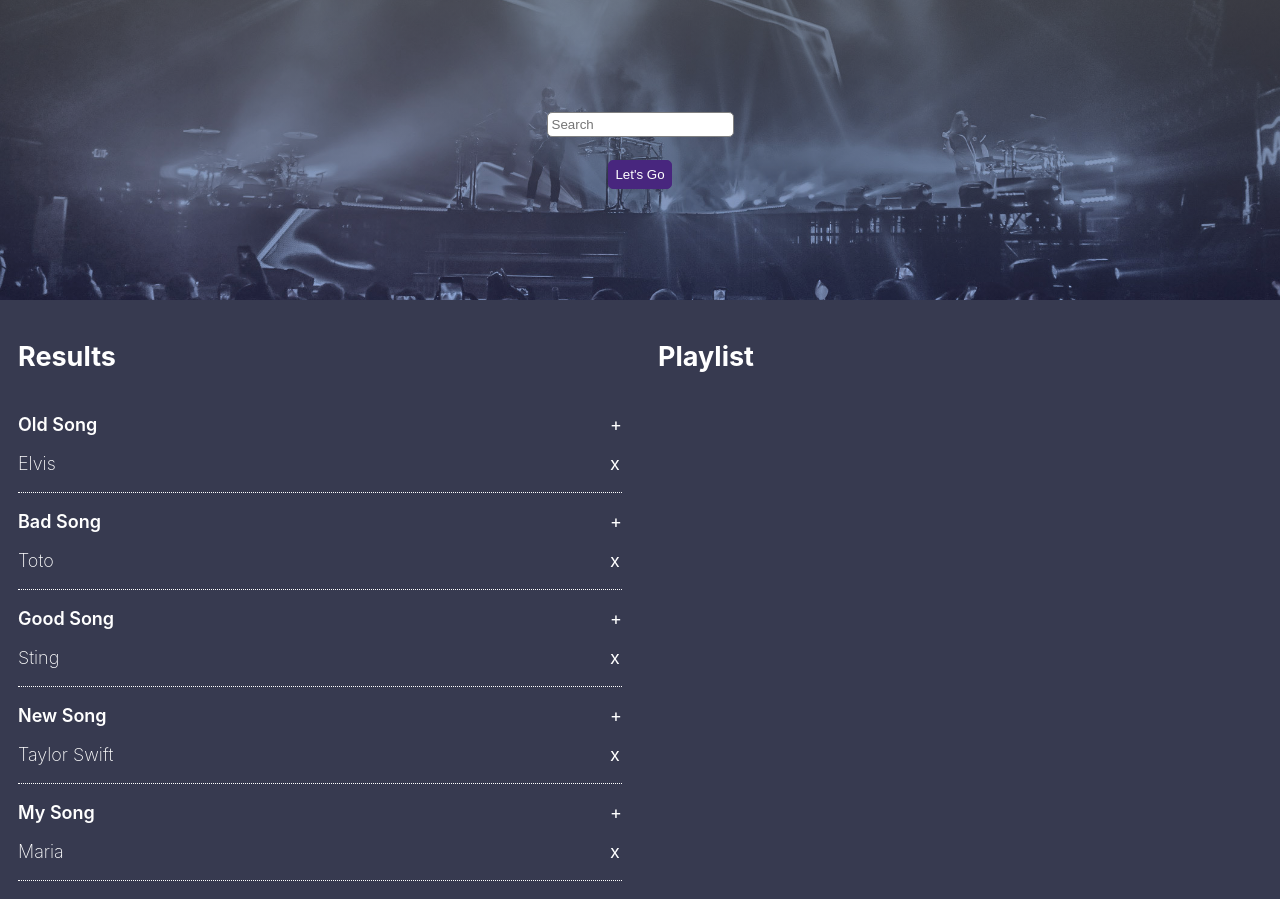
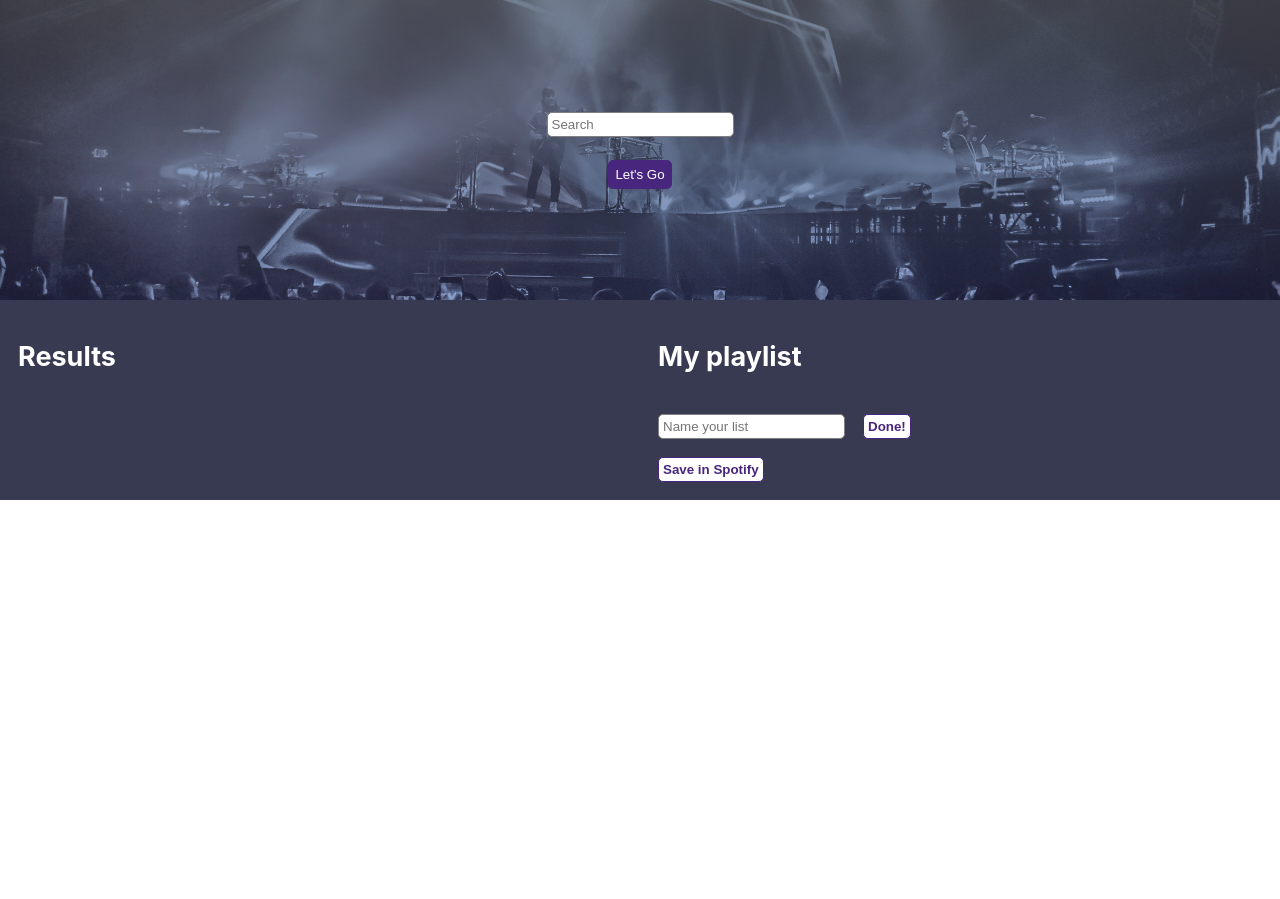
Before and after one commit to mavima/musica, a React app: page / in a window 1280 px wide. After the commit the page ends 800 px from the top, so only its background shows below. Built offline with nearby package versions, Linux system fonts and the light colour scheme.

Commit message:
search working from static data

```diff
--- a/src/components/App/App.js
+++ b/src/components/App/App.js
@@ -8,27 +8,32 @@ const musicList = [
   {
       name: "Old Song",
       artist: "Elvis",
-      key: 1
+      album: "E-album",
+      id: 1
   },
   {
       name: "Bad Song",
       artist: "Toto",
-      key: 2
+      album: "O-album",
+      id: 2
   },
   {
       name: "Good Song",
       artist: "Sting",
-      key: 3
+      album: "S-album",
+      id: 3
   },
   {
       name: "New Song",
       artist: "Taylor Swift",
-      key: 4
+      album: "T-album",
+      id: 4
   },
   {
       name: "My Song",
       artist: "Maria",
-      key: 5
+      album: "M-album",
+      id: 5
   },
 ]
 
@@ -36,20 +41,61 @@ function App() {
 
   const [track, setTrack] = useState();
   const [myList, setMyList] = useState([]);
+  const [results, setResults] = useState([]);
+  const [listName, setListName] = useState("My playlist");
+  const [term, setTerm] = useState("");
+
+  const handleTermChange = (event) => {
+      setTerm(event.target.value);
+  }
+
+  const addToList = (event) => {
+    const TargetId = parseInt(event.target.dataset.id);
+    const mySongs = myList;
+    const songs = results;
+    if (mySongs.find(song => song.id === TargetId)) {
+        return;
+    } else {
+        songs.find((song) =>  {
+            if (song.id === TargetId) {
+              setMyList((prev) => {
+                return [song, ...prev];
+            })};
+        });
+    }
+}
 
   const removeFromList = (event) => {
-    const id = parseInt(event.target.dataset.id);
+    const targetId = parseInt(event.target.dataset.id);
     setMyList((prev) => {
-      return prev.filter((song) => song.key !== id);
+      return prev.filter((song) => song.id !== targetId);
     });
   };
 
   return (
     <div className="App">
-      <SearchBar musicList = {musicList} />
+      <SearchBar
+        musicList = {musicList}
+        handleTermChange={handleTermChange}
+        setTerm = {setTerm}
+        term = {term}
+        results = {results}
+        setResults = {setResults}
+      />
       <div className={styles.container}>
-        <Results musicList = {musicList} myList = {myList} setMyList = {setMyList} removeFromList = {removeFromList}/>
-        <Playlist myList = {myList} setMyList = {setMyList} removeFromList = {removeFromList}/>
+        <Results
+          results = {results}
+          addToList = {addToList}
+          removeFromList = {removeFromList}
+        />
+        <Playlist
+          myList = {myList}
+          removeFromList = {removeFromList}
+          listName = {listName}
+          setListName = {setListName}
+          handleTermChange = {handleTermChange}
+          term = {term}
+        />
       </div>
     </div>
   );
--- a/src/components/Playlist/Playlist.js
+++ b/src/components/Playlist/Playlist.js
@@ -1,19 +1,39 @@
-import React from 'react';
+import React, { useState } from 'react';
 import styles from "./Playlist.module.css";
 import Track from '../Track/Track.js';
 
 const Playlist = (props) => {
 
 
+    const sendToSpotify = () => {
+        console.log("sending to spotify");
+    }
+
+
+    const handleNameChange = (term) => {
+        props.setListName(props.term);
+    }
+
+    const handleSubmit = (event) => {
+        event.preventDefault();
+        handleNameChange(props.term);
+    }
+
+
     if (props.myList) {
         return (
             <div className={styles.playlist}>
-                <h2>Playlist</h2>
+                <h2>{props.listName}</h2>
+                <form className={styles.nameform}>
+                    <input placeholder="Name your list" onChange={props.handleTermChange}></input>
+                    <button type="submit" onClick={handleSubmit}>Done!</button>
+                </form>
                 {
-                    props.myList.map((music, index) =>
-                            <Track music = {music} id = {music.key} removeFromList={props.removeFromList}/>
+                    props.myList.map((song, index) =>
+                            <Track song = {song} key = {song.id} removeFromList={props.removeFromList}/>
                         )
                 }
+                <button onClick={sendToSpotify}>Save in Spotify</button>
             </div>
         )
     }
--- a/src/components/Playlist/Playlist.module.css
+++ b/src/components/Playlist/Playlist.module.css
@@ -4,3 +4,29 @@
     width: 100%;
     padding: 1rem;
 }
+
+.nameform input{
+    border-radius: 5px;
+    padding: 4px;
+    border: 1px solid gray;
+    max-width: 250px;
+    margin-right: 1rem;
+}
+
+.playlist button {
+    border-radius: 5px;
+    padding: 4px;
+    background-color: white;
+    border: 1px solid #48267e;
+    color: #48267e;
+    font-weight: 800;
+    max-width: 200px;
+    margin-top: 1rem;
+}
+
+.playlist button:hover {
+
+    background-color: #48267e;
+    border: 1px solid white;
+    color: white;
+}
--- a/src/components/Results/Results.js
+++ b/src/components/Results/Results.js
@@ -5,30 +5,13 @@ import Track from '../Track/Track.js';
 
 const Results = (props) => {
 
-    const addToList = (event) => {
-        const id = parseInt(event.target.dataset.id);
-        const mySongs = props.myList;
-        const songs = props.musicList;
-        if (mySongs.find(song => song.key === id)) {
-            return;
-        } else {
-            songs.find((song) =>  {
-                if (song.key === id) {
-                props.setMyList((prev) => {
-                    return [song, ...prev];
-                })};
-            });
-        }
-    }
-
-
-    if (props.musicList) {
+    if (props.results) {
         return (
             <div className={styles.results}>
                 <h2>Results</h2>
                 {
-                    props.musicList.map(music =>
-                            <Track music = {music} addToList = {addToList} removeFromList={props.removeFromList}/>
+                    props.results.map(song =>
+                            <Track song = {song} key = {song.id} addToList = {props.addToList} removeFromList={props.removeFromList}/>
                         )
                 }
             </div>
--- a/src/components/SearchBar/SearchBar.js
+++ b/src/components/SearchBar/SearchBar.js
@@ -3,31 +3,28 @@ import styles from "./SearchBar.module.css";
 
 
 
-const SearchBar = () => {
-
-    const [term, setTerm] = useState();
+const SearchBar = (props) => {
 
     const handleTermChange = (event) => {
-        setTerm(event.target.value);
+        props.setTerm(event.target.value);
     }
 
-    const searchMusic = (musicList, name, artist) => {
-        const filteredList = musicList.filter((e) => {
-            return e.name === name || e.artist === artist
-        });
+    const searchMusic = (term) => {
+        console.log(props.musicList);
+        const filteredList = props.musicList.filter((song) => song.name.toLowerCase().includes(term.toLowerCase()) || song.artist.toLowerCase().includes(term.toLowerCase()));
         return filteredList;
     }
 
     const handleSearch = (event) => {
         event.preventDefault();
-        const result = searchMusic(term);
-        console.log(result);
+        const songs = searchMusic(props.term);
+        props.setResults(songs);
       };
 
     return (
         <div className={styles.searchHeader} style={{ backgroundImage: "linear-gradient(rgba(80, 79, 87, 0.6),rgba(50, 38, 126, 0.2)), url(/images/bandbgp.jpg)" }}>
             <div className={styles.searchbar} >
-                <form className={styles.searchform}>
+                <form className={styles.searchform} onSubmit={handleSearch}>
                     <input placeholder="Search" onChange={handleTermChange}></input>
                     <button type="submit">Let's Go</button>
                 </form>
--- a/src/components/Track/Track.js
+++ b/src/components/Track/Track.js
@@ -7,15 +7,19 @@ const Track = (props) => {
         props.removeFromList(e);
     }
 
+    const handleAdd = (e) => {
+        props.addToList(e);
+    }
+
     return (
-        <div className={styles.track} >
+        <div className={styles.track} key={props.song.id}>
             <div className={styles.trackText}>
-                <p className={styles.song}>{props.music.name}</p>
-                <p className={styles.artist}>{props.music.artist}</p>
+                <p className={styles.song}>{props.song.name}</p>
+                <p className={styles.artist}>{props.song.artist}</p>
             </div>
             <div>
-            <p className={styles.trackMark} onClick={props.addToList} data-id={props.music.key}>+</p>
-            <p className={styles.trackMark} onClick={handleRemove} data-id={props.music.key}>x</p>
+            <p className={styles.trackMark} onClick={handleAdd} data-id={props.song.id}>+</p>
+            <p className={styles.trackMark} onClick={handleRemove} data-id={props.song.id}>x</p>
             </div>
         </div>
 
```
